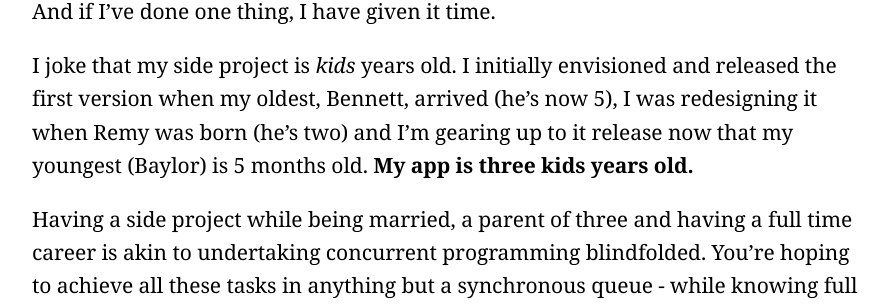
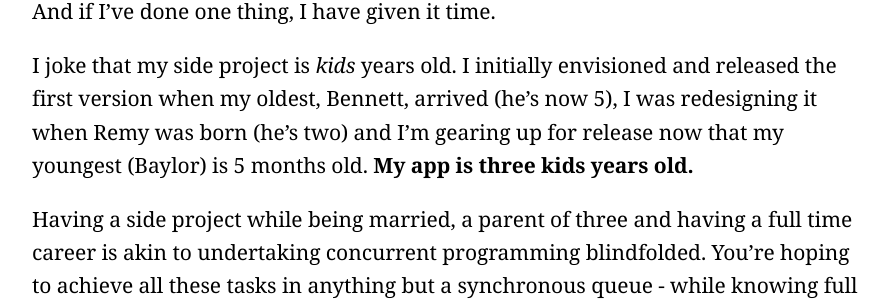
Before and after one commit to hassaan4584/Swiftjective-C, a Jekyll site: the page built from _posts/2019-01-24-the-chart-that-lies.md, in a window 1280 px wide and 900 px high, scrolled down 2729 px. Shown: the part 209-517 px from the top of the window, without its empty margins (188-1081 px from the left). Built offline with Jekyll 4.4.1, drawn with Linux system fonts in a browser that asks for light colours.

Commit message:
Yet another typo

```diff
--- a/_posts/2019-01-24-the-chart-that-lies.md
+++ b/_posts/2019-01-24-the-chart-that-lies.md
@@ -55,7 +55,7 @@ There is reason for optimism though, and at this point I think it's only fair to
 
 And if I've done one thing, I have given it time.
 
-I joke that my side project is _kids_ years old. I initially envisioned and released the first version when my oldest, Bennett, arrived (he's now 5), I was redesigning it when Remy was born (he's two) and I'm gearing up to it release now that my youngest (Baylor) is 5 months old. **My app is three kids years old.**
+I joke that my side project is _kids_ years old. I initially envisioned and released the first version when my oldest, Bennett, arrived (he's now 5), I was redesigning it when Remy was born (he's two) and I'm gearing up for release now that my youngest (Baylor) is 5 months old. **My app is three kids years old.**
 
 Having a side project while being married, a parent of three and having a full time career is akin to undertaking concurrent programming blindfolded. You're hoping to achieve all these tasks in anything but a synchronous queue - while knowing full well you’re going to deadlock anyways. No matter what.
 
```
